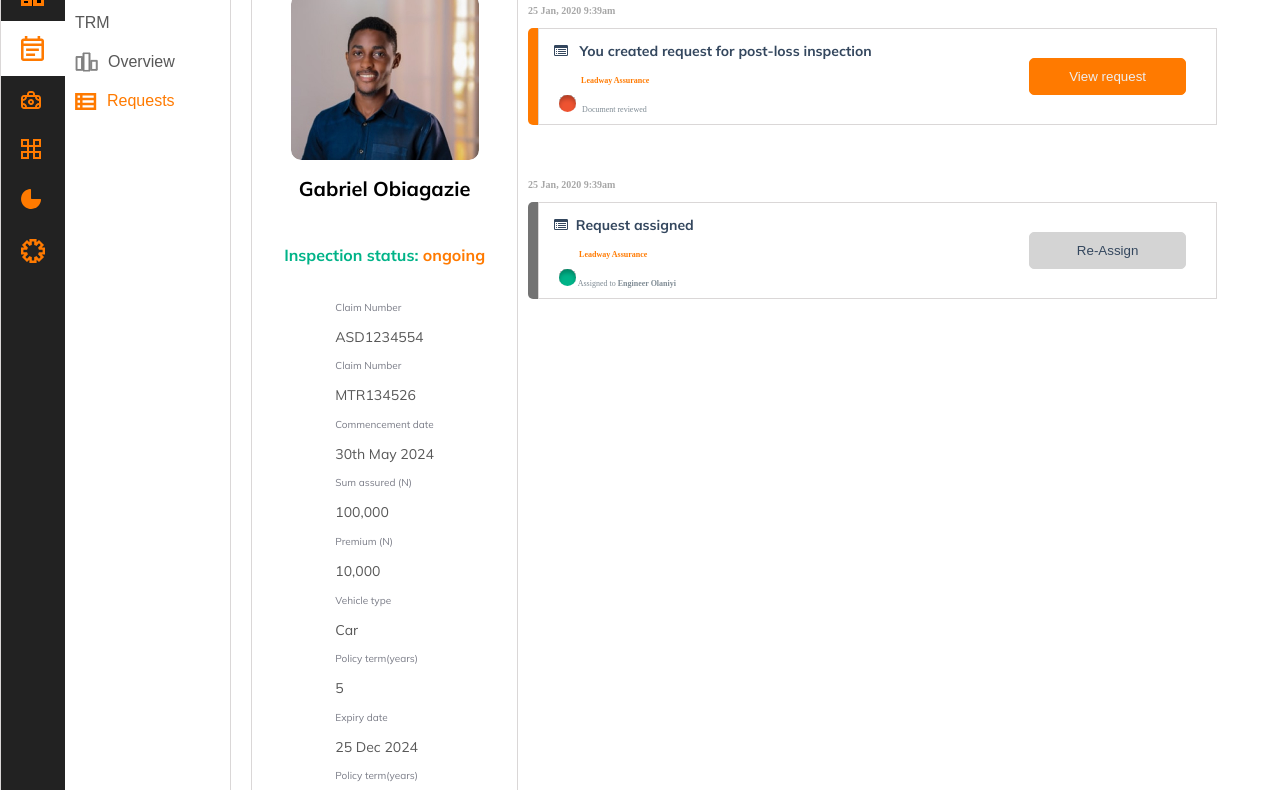
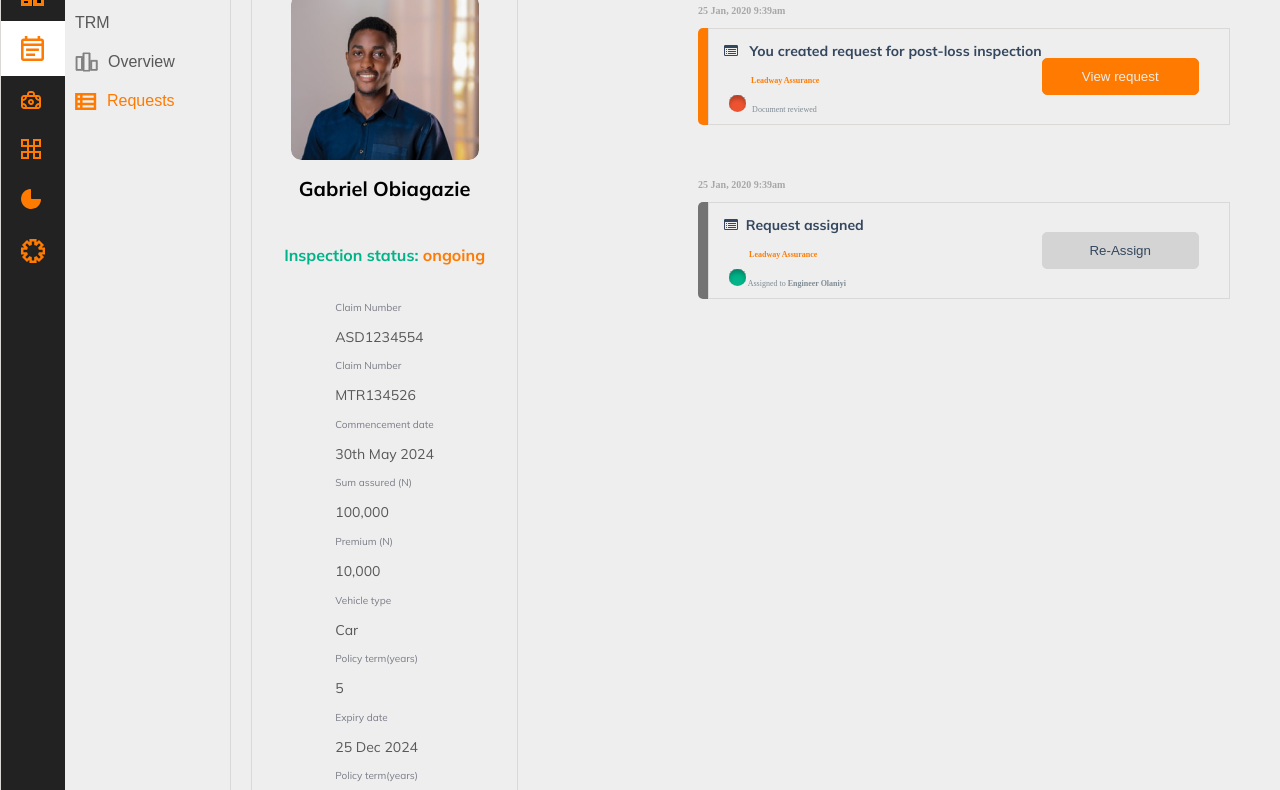
Before and after one commit to gabito1451/LEADWAY, a plain HTML site: page user-property.html in a window 1280 px wide. Shown: the part 123-913 px from the top of the page. Drawn offline with Linux system fonts and the light colour scheme.

Commit message:
made corrections on userproperty.html

```diff
--- a/styles/inspection-form.css
+++ b/styles/inspection-form.css
@@ -25,7 +25,6 @@ body {
 }
 .sidenav1 {
   width: 64px;
-  height: 1216px;
   background-color: #222;
 }
 .sidenav1 nav ul li a {
--- a/styles/login.css
+++ b/styles/login.css
@@ -5,7 +5,7 @@
 }
 body,
 html {
-  width: 100vw;
+  width: 100%;
   font-family: "Arial", sans-serif;
   background-color: #eeeeee;
   display: flex;
@@ -15,7 +15,7 @@ html {
   display: flex;
   justify-content: space-between;
   align-items: center;
-  max-width: 1400px;
+  max-width: 1200px;
   width: 100%;
   margin: 0 auto;
   background-color: #fffbf6;
--- a/styles/overview.css
+++ b/styles/overview.css
@@ -27,7 +27,6 @@ body {
 .sidenav1 {
   background-color: #222;
   width: 64px;
-  height: 1216px;
 }
 .sidenav1 nav ul li a {
   color: #ff7a00;
--- a/styles/requests.css
+++ b/styles/requests.css
@@ -27,7 +27,6 @@ body {
 .sidenav1 {
   background-color: #222;
   width: 64px;
-  height: 1216px;
 }
 .sidenav1 nav ul li a {
   color: #ff7a00;
--- a/styles/user-property.css
+++ b/styles/user-property.css
@@ -3,7 +3,7 @@
     margin: 0;
     padding: 0;
     font-family: "Arial", sans-serif;
-    background-color: #ffffff;
+    background-color: #eeeeee;
     display: flex;
   }
   /* container style */
@@ -11,7 +11,7 @@
   max-width: 1400px;
   width: 100%;
   margin: 0px auto;
-  background-color: #ffffff;
+  background-color: #eeeeee;
   display: flex;
 }
 
@@ -35,7 +35,7 @@
         color: blue;
       } */
   .sidenav2 {
-    background-color: #ffffff;
+    background-color: #eeeeee;
     color: black;
   }
   .sidenav2 nav ul li a {
@@ -149,6 +149,7 @@
     width: 100%;
     display: flex;
     justify-content: space-between;
+   padding-left: 40px;
   }
 
   header h1 {
@@ -174,7 +175,7 @@
   /* user-info style */
   .user-info-status {
     display: flex;
-    gap:10px;
+    gap:180px;
   }
   .user-detail {
     display: flex;
@@ -257,12 +258,12 @@
     align-items: center;
     padding-right: 30px;
     border:1px solid #dad7d7;
-    background-color: #ffffff;
+    background-color: #eeeeee;
 
   }
   .item-one,
   .item-two {
-    width: 689px;
+    width: 100%;
     height: 104px;
 
   }
@@ -321,6 +322,8 @@
       width: 100%;
       gap: 100px;
       flex-direction: column-reverse;
+      padding-left: 40px;
+
     }
 
     .item-one,
@@ -329,14 +332,12 @@
     height: 104px;
 
   }
-  .top-nav{
-    display:none
-  }
+
 
     .container-fixed {
       width:100%;
       margin: 0px auto;
-      background-color: #ffffff;
+      background-color: #eeeeee;
     }
     .cont{
       display:block;
@@ -359,3 +360,8 @@
       width:100%;
     }
   }
+  @media screen and (max-width: 400px) {
+    .top-nav{
+      display:none;
+    }
+  }
```
